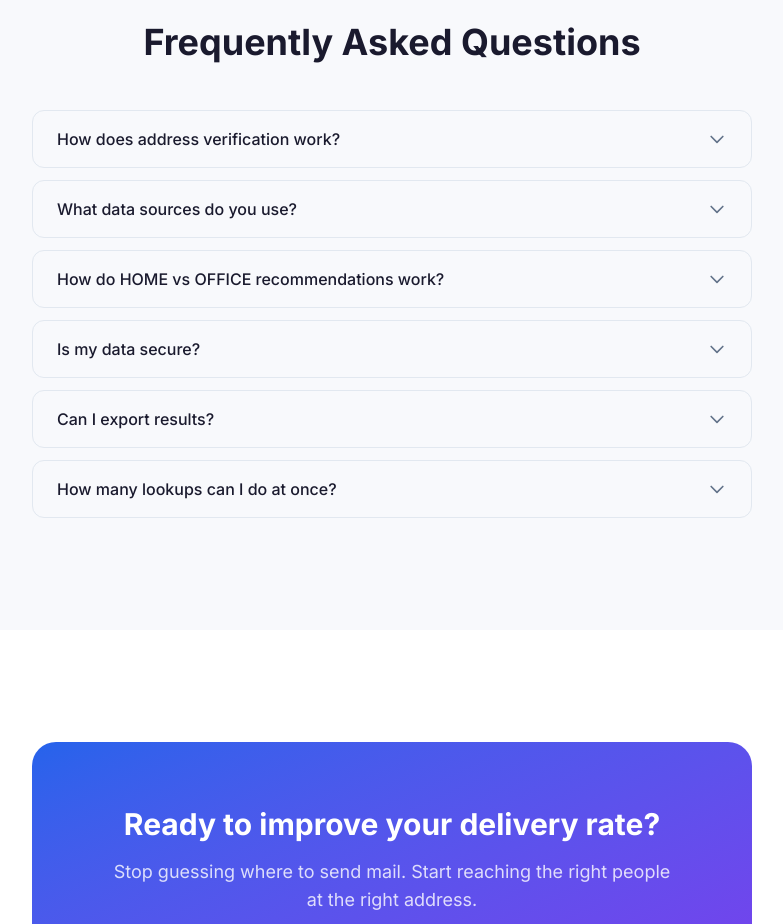
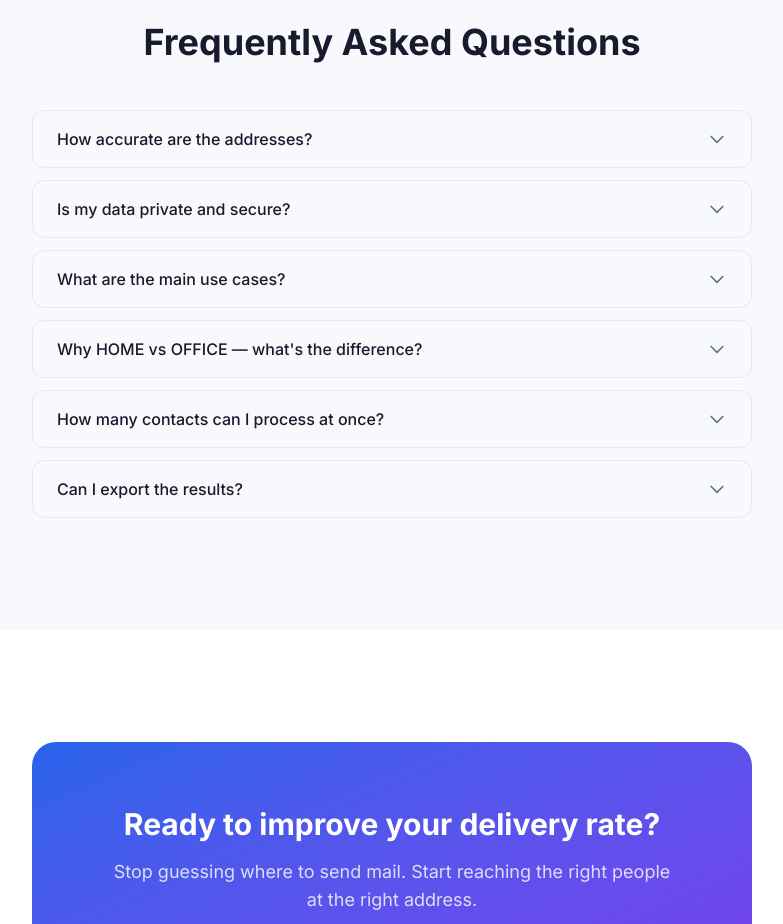
Before and after one commit to wildcard-gtm/where-do-i-send-this-thing, a Next.js app: page / in a window 1280 px wide. Shown: the part 3180-4104 px from the top of the page, without its empty margins (248-1031 px from the left). Built offline with nearby package versions, Linux system fonts and the light colour scheme.

Commit message:
1. Fix hero heading line break 2. Rewrite FAQ with customer-facing questions

```diff
--- a/src/app/page.tsx
+++ b/src/app/page.tsx
@@ -11,34 +11,34 @@ const navLinks = [
 
 const faqItems = [
   {
-    question: "How does address verification work?",
+    question: "How accurate are the addresses?",
     answer:
-      "Our AI agent starts with a LinkedIn profile URL and cross-references multiple data sources including people search databases, property records, and web search to find and verify home and office addresses. Each address is scored for confidence based on the number of corroborating sources.",
+      "Our system cross-references multiple sources for each lookup and assigns a confidence score. Most results come back with 85%+ confidence. You can see the confidence score for every address before using it.",
   },
   {
-    question: "What data sources do you use?",
+    question: "Is my data private and secure?",
     answer:
-      "We use a combination of LinkedIn profile enrichment, people search databases (Endato), property verification (PropMix), web search (Exa AI), and Google Distance Matrix for commute analysis. All data is processed through AI to provide the most accurate recommendation.",
+      "Absolutely. All lookups are stored in your private workspace and are never shared with other users. We use encryption in transit and at rest. Your contact data belongs to you.",
   },
   {
-    question: "How do HOME vs OFFICE recommendations work?",
+    question: "What are the main use cases?",
     answer:
-      "Our AI evaluates multiple factors: whether the person works remotely, the distance between their home and office, property records, and role type. For remote workers, HOME is typically recommended. For in-office workers in corporate settings, OFFICE may be better. BOTH is suggested when either address has similar delivery likelihood.",
+      "Teams use WDISTT for direct mail campaigns, sending corporate gifts, holiday cards, event invitations, and booking in-person meetings. Anywhere you need a verified mailing address for a professional contact.",
   },
   {
-    question: "Is my data secure?",
+    question: "Why HOME vs OFFICE — what's the difference?",
     answer:
-      "Yes. All data is processed securely and stored in your private workspace. We never share your lookup data with other users. Contact information is only accessible to your team members.",
+      "Depending on the situation, mail or gifts land better at one address over the other. A holiday gift is more personal at home, while a business proposal fits an office. Our AI recommends the best option so your delivery actually gets noticed.",
   },
   {
-    question: "Can I export results?",
+    question: "How many contacts can I process at once?",
     answer:
-      "Absolutely. Every batch scan can be exported as a CSV file containing all discovered addresses, recommendations, confidence scores, and reasoning. The export includes both home and office addresses for each contact.",
+      "You can upload batches of any size — just paste LinkedIn URLs or upload a CSV. Results are delivered in real-time as each contact is processed.",
   },
   {
-    question: "How many lookups can I do at once?",
+    question: "Can I export the results?",
     answer:
-      "You can upload batches of any size. Each LinkedIn URL is processed sequentially by our AI agent. Processing time depends on batch size, but each lookup typically takes 30-60 seconds as the agent researches multiple sources.",
+      "Yes. Every batch can be exported as a CSV with all addresses, recommendations, and confidence scores included. Easy to import into your CRM or mailing tool.",
   },
 ];
 
@@ -100,10 +100,7 @@ export default function Home() {
             AI-Powered Address Intelligence
           </div>
           <h1 className="text-4xl md:text-6xl font-bold text-foreground leading-tight mb-6">
-            Know Exactly{" "}
-            <span className="bg-gradient-to-r from-primary to-accent bg-clip-text text-transparent">
-              Where to Send It
-            </span>
+            Know Exactly <span className="bg-gradient-to-r from-primary to-accent bg-clip-text text-transparent inline">Where to Send It</span>
           </h1>
           <p className="text-lg md:text-xl text-muted-foreground max-w-2xl mx-auto mb-10 leading-relaxed">
             Turn LinkedIn profiles into verified delivery addresses. Our AI agent
```
